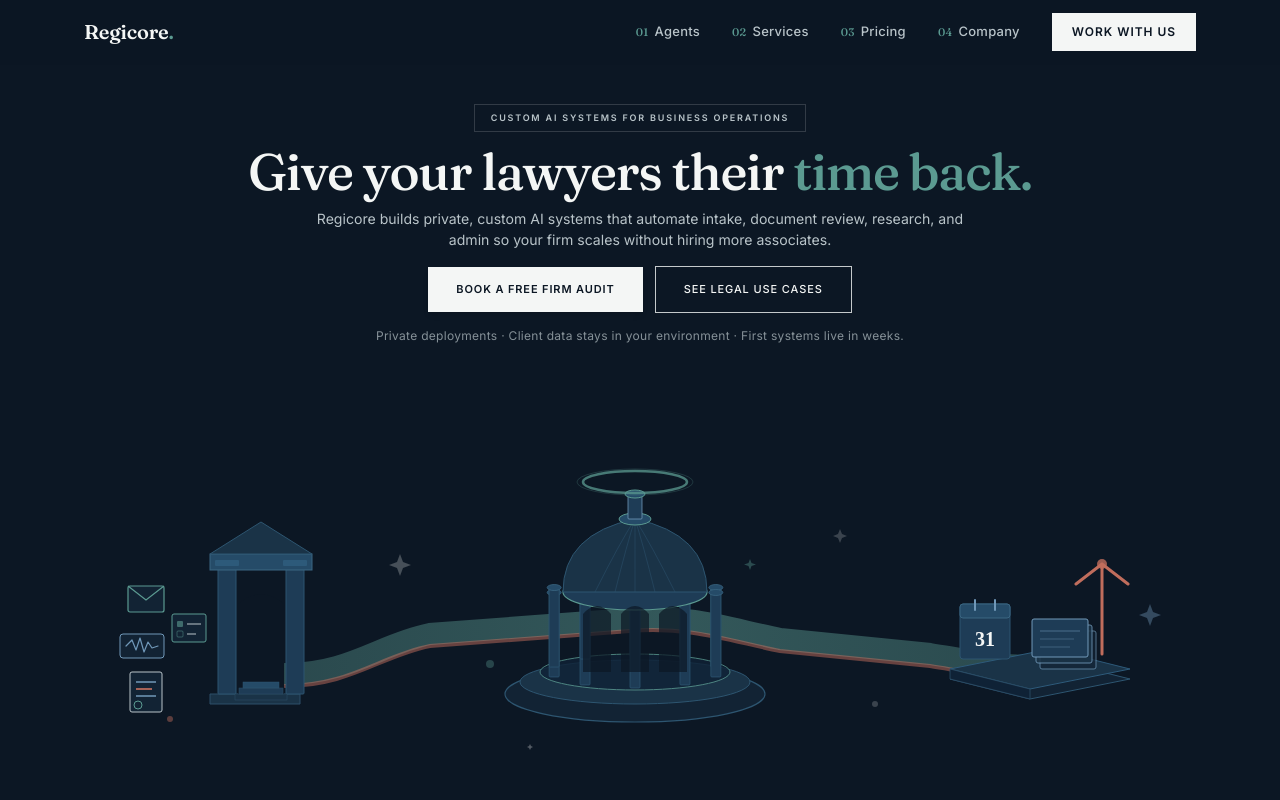
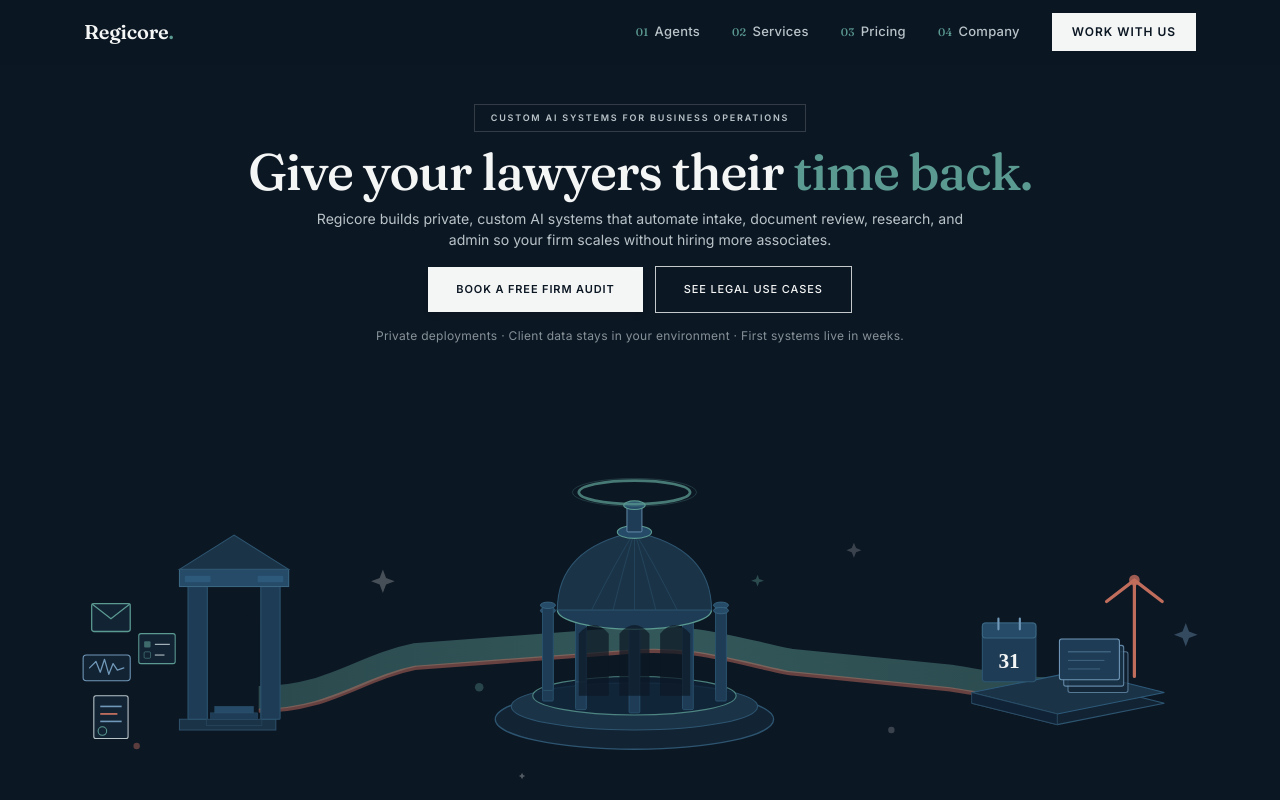
Before and after one commit to spectredad/Regicore, a Next.js app: page / in a window 1280 px wide. Shown: the top 800 px of the page. Built offline with nearby package versions, Linux system fonts and the light colour scheme.

Commit message:
fix: restore exact original illustration size and translate downward to remove overlap

```diff
--- a/components/Hero.tsx
+++ b/components/Hero.tsx
@@ -148,7 +148,6 @@
       className="bg-midnight flex flex-col"
       style={{
         minHeight: "100svh",
-        overflow: "hidden",
       }}
     >
       {/* Copy block — ~38% of hero */}
@@ -220,7 +219,7 @@
         style={{
           flex: "1 1 auto",
           minHeight: 0,
-          marginTop: "clamp(80px, 10vh, 120px)",
+          marginTop: "clamp(40px, 5vh, 60px)",
           paddingLeft: "clamp(8px, 3vw, 40px)",
           paddingRight: "clamp(8px, 3vw, 40px)",
           paddingBottom: "clamp(12px, 2vh, 28px)",
@@ -228,10 +227,11 @@
       >
         <div
           style={{
-            width: "min(1100px, 90vw)",
-            maxHeight: "clamp(180px, 25vh, 280px)",
+            width: "min(1180px, 92vw)",
+            maxHeight: "clamp(260px, 38vh, 380px)",
             display: "flex",
             alignItems: "flex-end",
+            transform: "translateY(clamp(30px, 4vh, 60px))",
           }}
         >
           <RegicoreIllustration />
```
